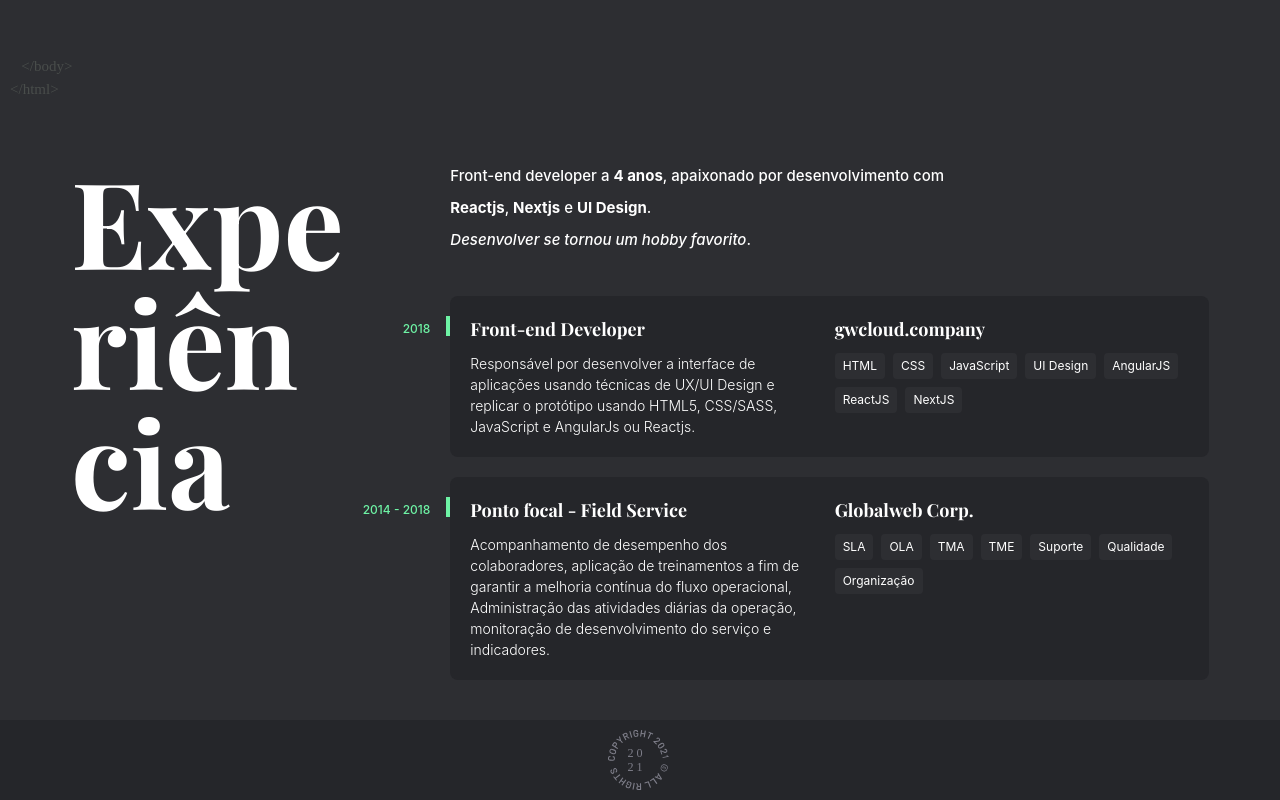
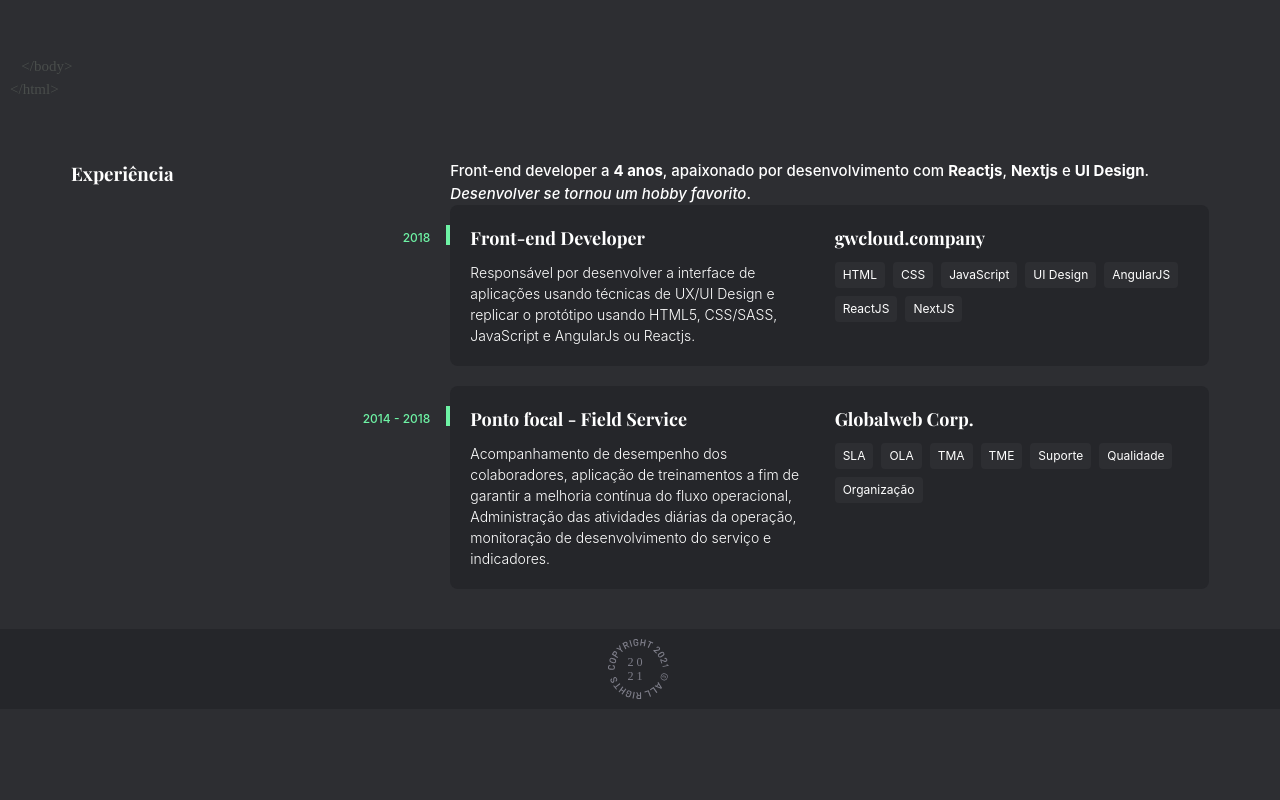
Before and after one commit to dfsilva-dxp/dfsilva-portfolio, a Next.js app: page / in a window 1280 px wide. Shown: the part 680-1480 px from the top of the page. After the commit the page ends 1389 px from the top, so only its background shows below. Built offline with nearby package versions, Linux system fonts and the light colour scheme; a web font is replaced by a local one.

Commit message:
feat: ajustando a section experiency

```diff
--- a/src/components/ExperiencySection/index.tsx
+++ b/src/components/ExperiencySection/index.tsx
@@ -6,9 +6,9 @@ const ExperiencySection = () => {
     <S.Wrapper>
       <div className="container">
         <S.Display>
-          <h1>Experiência</h1>
-          <S.ExperiencyContent>
-            <p>
+          <h1 className="title-section">Experiência</h1>
+          <div>
+            <p className="paragraph-section">
               Front-end developer a <strong>4 anos</strong>, apaixonado por
               desenvolvimento com <strong>Reactjs</strong>,{" "}
               <strong>Nextjs</strong> e <strong>UI Design</strong>. <br />
@@ -17,7 +17,7 @@ const ExperiencySection = () => {
             <S.ExperiencyInfo>
               <ExperiencyInfo />
             </S.ExperiencyInfo>
-          </S.ExperiencyContent>
+          </div>
         </S.Display>
       </div>
     </S.Wrapper>
--- a/src/components/ExperiencySection/styles.ts
+++ b/src/components/ExperiencySection/styles.ts
@@ -19,29 +19,6 @@ export const Display = styled.div`
   @media (min-width: 1366px) {
     grid-template-columns: 500px 1fr;
   }
-
-  h1 {
-    font-size: 4.5rem;
-    word-wrap: break-word;
-
-    @media (min-width: 768px) {
-      width: 3.7ch;
-      font-size: 7.5rem;
-      line-height: 7.5rem;
-    }
-  }
-`;
-
-export const ExperiencyContent = styled.div`
-  & > p {
-    line-height: var(--px-32);
-    margin-bottom: var(--px-40);
-
-    @media (min-width: 576px) {
-      width: 54ch;
-      word-wrap: break-word;
-    }
-  }
 `;
 
 export const ExperiencyInfo = styled.div`
```
